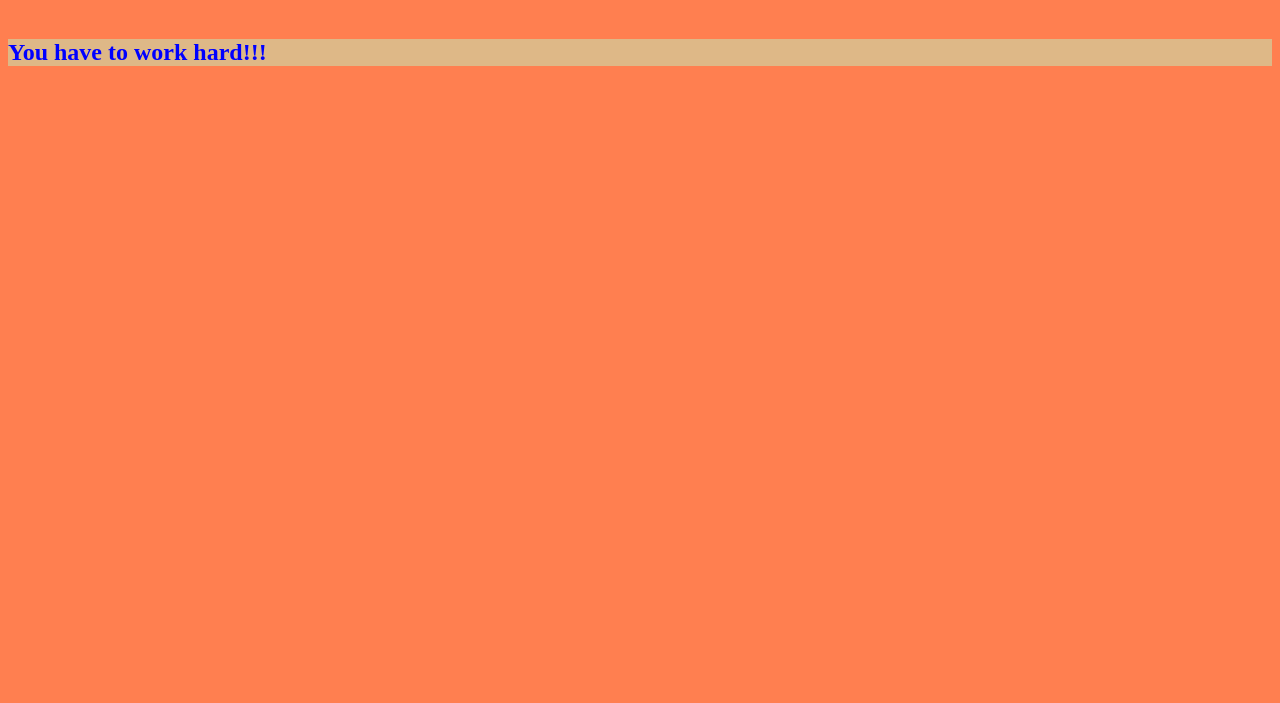
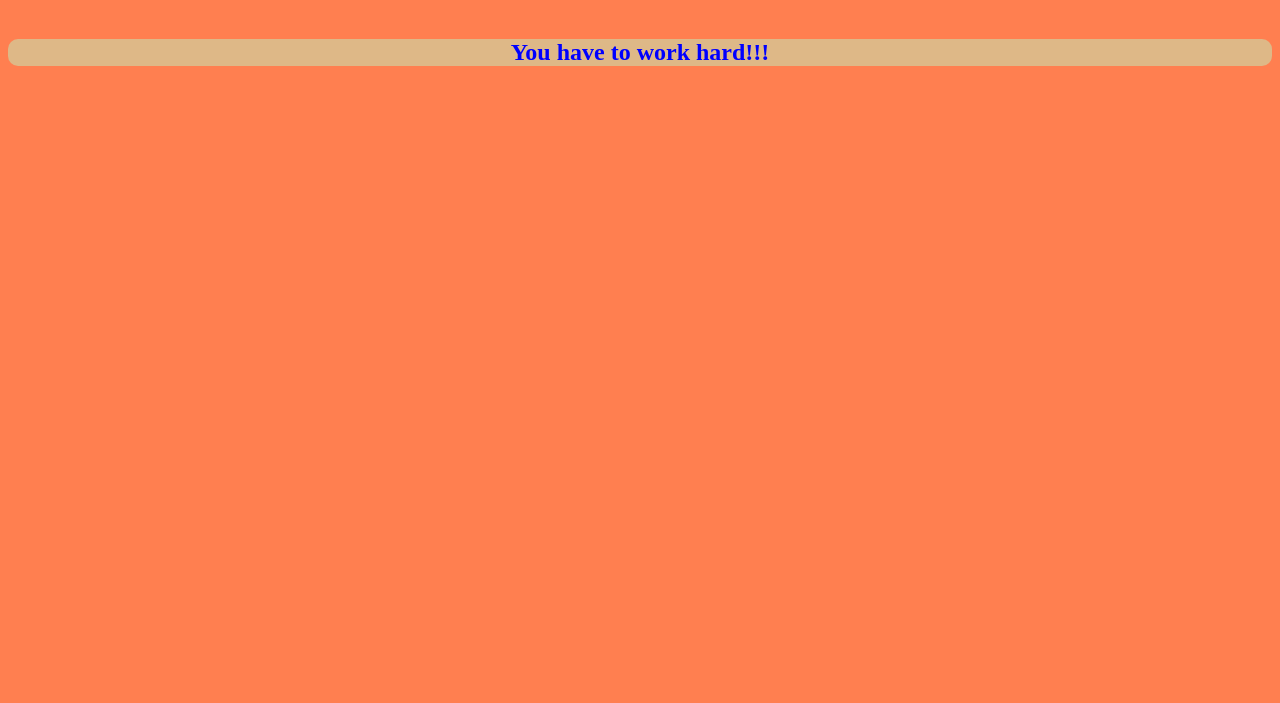
Before and after one commit to nazkova1/test-repository, a plain HTML site: page index.html in a window 1280 px wide. Shown: the part 159-862 px from the top of the page. Drawn offline with Linux system fonts and the light colour scheme.

Commit message:
add border radius

```diff
--- a/index.css
+++ b/index.css
@@ -4,11 +4,16 @@ h1 {
     color: aqua;
     background-color: bisque;
 }
+
 h2 {
     color: blue;
     background-color: burlywood;
+    border-radius: 10px;
+    text-align: center;
 }
+
 body {
     height: 100vh;
     background-color: coral;
+
 }
```
